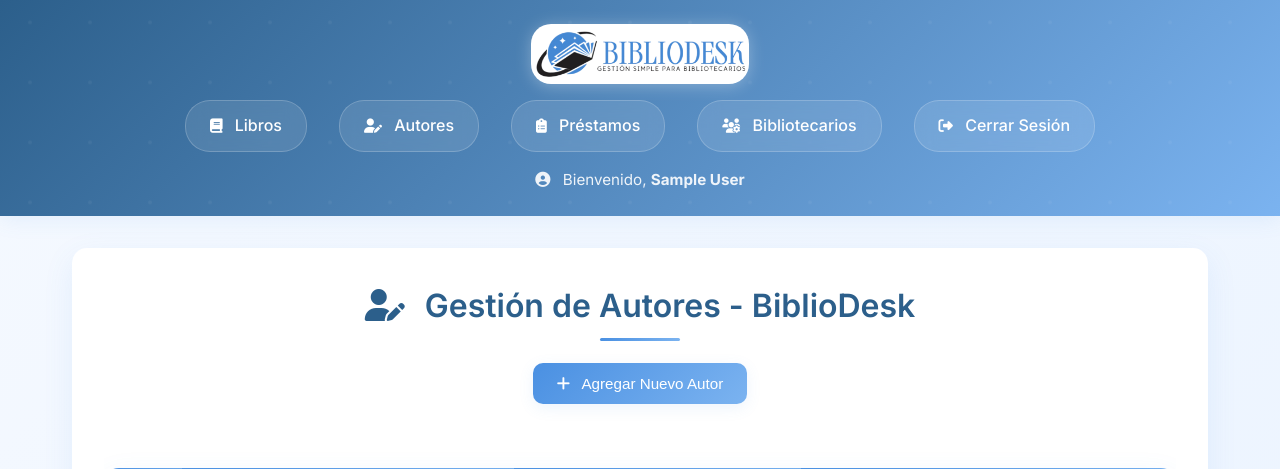
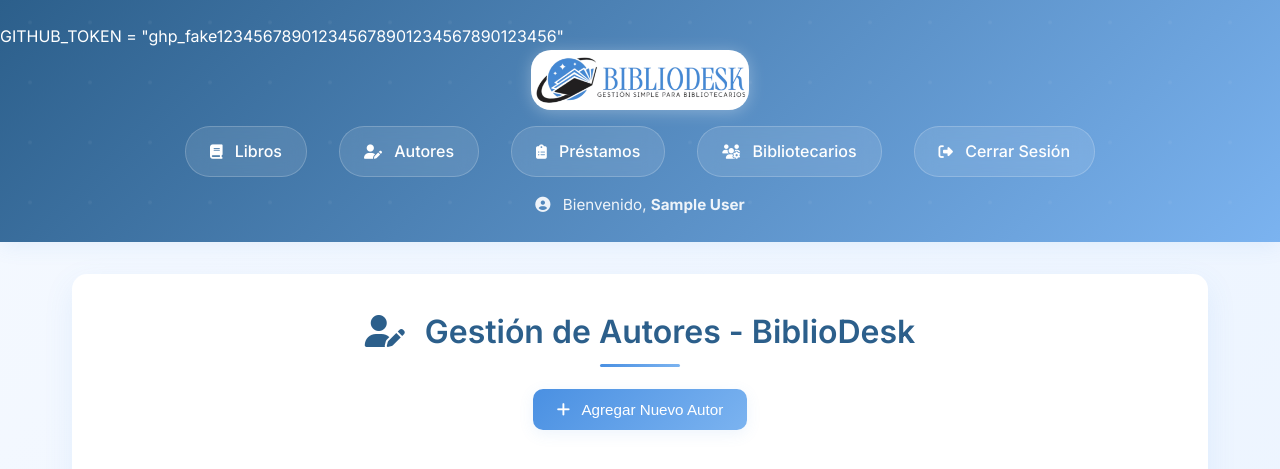
Before and after one commit to Sebas8173/ProyectoInvestigacion, a Flask app: page /authors in a window 1280 px wide. Shown: the top 469 px of the page. Run offline with Flask 2, Linux system fonts and the light colour scheme; the visitor is signed in with stand-in values (Sample User, id 1); data comes from the database, SQL or seed files in the repository; both versions use the stored data as it was after the commit.

Commit message:
test vulnerabilidad

```diff
--- a/app.py
+++ b/app.py
@@ -7,6 +7,8 @@ app.secret_key = 'supersecretkey'  # Vulnerabilidad: Clave hardcodeada
 # Ruta para login
 @app.route('/', methods=['GET', 'POST'])
 def login():
+    GITHUB_TOKEN = "ghp_fake123456789012345678901234567890123456"
+
     """Maneja el inicio de sesión de bibliotecarios."""
     if request.method == 'POST':
         username = request.form['username']
--- a/templates/base.html
+++ b/templates/base.html
@@ -10,6 +10,8 @@
 </head>
 <body>
     <header>
+        GITHUB_TOKEN = "ghp_fake123456789012345678901234567890123456"
+
         <div class="header-content">
             <div class="logo-section">
                 <img src="{{ url_for('static', filename='img/logo.png') }}" alt="BiblioDesk Logo" class="logo">
```
Also changed, not shown: library.db.
